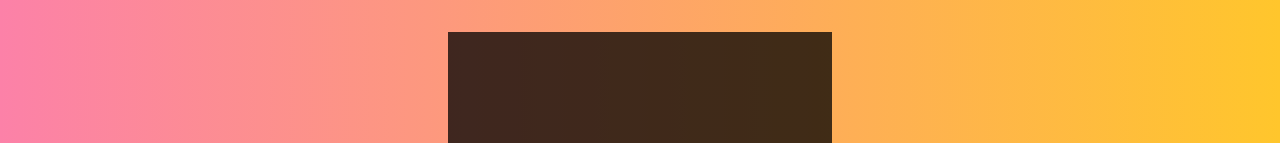
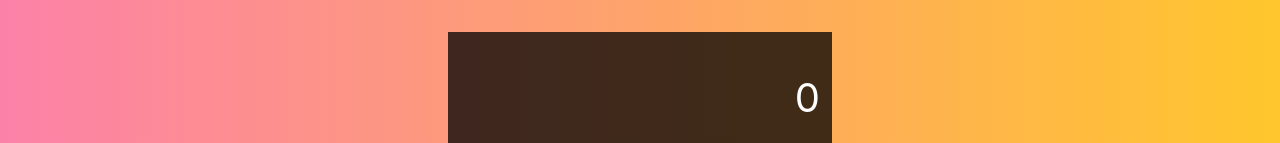
Before and after one commit to TheMaddoxJ/React-Calculator, a React (Create React App) app in the folder my-app/: page / in a window 1280 px wide. Shown: the top 143 px of the page. Built offline with nearby package versions, Linux system fonts and the light colour scheme.

Commit message:
fixed decimal bug and added commas for large number input

```diff
--- a/my-app/src/App.js
+++ b/my-app/src/App.js
@@ -14,6 +14,13 @@
 function reducer(state, { type, payload }) {
   switch (type) {
     case ACTIONS.ADD_DIGIT:
+      if (state.overwrite) {
+        return {
+          ...state,
+          currentOperand: payload.digit,
+          overwrite: false,
+        };
+      }
       if (payload.digit === "0" && state.currentOperand === "0") {
         return state;
       }
@@ -28,6 +35,13 @@
     case ACTIONS.CHOOSE_OPERATION:
       if (state.currentOperand == null && state.previousOperand == null) {
         return state;
+      }
+
+      if (state.currentOperand == null) {
+        return {
+          ...state,
+          operation: payload.operation,
+        };
       }
 
       if (state.previousOperand == null) {
@@ -47,6 +61,39 @@
       };
     case ACTIONS.CLEAR:
       return {};
+    case ACTIONS.DELETE_DIGIT:
+      if (state.overwrite) {
+        return {
+          ...state,
+          overwrite: false,
+          currentOperand: null,
+        };
+      }
+      if (state.currentOperand == null) return state;
+      if (state.currentOperand.length === 1) {
+        return { ...state, currentOperand: null };
+      }
+
+      return {
+        ...state,
+        currentOperand: state.currentOperand.slice(0, -1),
+      };
+    case ACTIONS.EVALUATE:
+      if (
+        state.operation == null ||
+        state.currentOperand == null ||
+        state.previousOperand == null
+      ) {
+        return state;
+      }
+
+      return {
+        ...state,
+        overwrite: true,
+        previousOperand: null,
+        operation: null,
+        currentOperand: evaluate(state),
+      };
   }
 }
 
@@ -73,19 +120,36 @@
   return computation.toString();
 }
 
+const INTEGER_FORMATTER = Intl.NumberFormat("en-us", {
+  maximumFractionDigits: 0,
+});
+function formatOperand(operand) {
+  if (operand == null) return;
+  const [integer, decimal] = operand.split(".");
+  if (decimal == null) return INTEGER_FORMATTER.format(integer);
+  return `${INTEGER_FORMATTER.format(integer)}.${decimal}`;
+}
+
 function App() {
+  const initialCalculatorState = {
+    currentOperand: "",
+    previousOperand: null,
+    operation: null,
+    overwrite: false,
+  };
+
   const [{ currentOperand, previousOperand, operation }, dispatch] = useReducer(
     reducer,
-    {}
+    initialCalculatorState
   );
 
   return (
     <div className="calculator-grid">
       <div className="output">
         <div className="previous-operand">
-          {previousOperand} {operation}
+          {formatOperand(previousOperand)} {operation}
         </div>
-        <div className="current-operand">{currentOperand}</div>
+        <div className="current-operand">{formatOperand(currentOperand)}</div>
       </div>
       <button
         className="span-two"
@@ -93,7 +157,9 @@
       >
         AC
       </button>
-      <button>DEL</button>
+      <button onClick={() => dispatch({ type: ACTIONS.DELETE_DIGIT })}>
+        DEL
+      </button>
       <OperationButton operation="÷" dispatch={dispatch} />
       <DigitButton digit="1" dispatch={dispatch} />
       <DigitButton digit="2" dispatch={dispatch} />
@@ -109,7 +175,12 @@
       <OperationButton operation="-" dispatch={dispatch} />
       <DigitButton digit="." dispatch={dispatch} />
       <DigitButton digit="0" dispatch={dispatch} />
-      <button className="span-two">=</button>
+      <button
+        className="span-two"
+        onClick={() => dispatch({ type: ACTIONS.EVALUATE })}
+      >
+        =
+      </button>
     </div>
   );
 }
```
